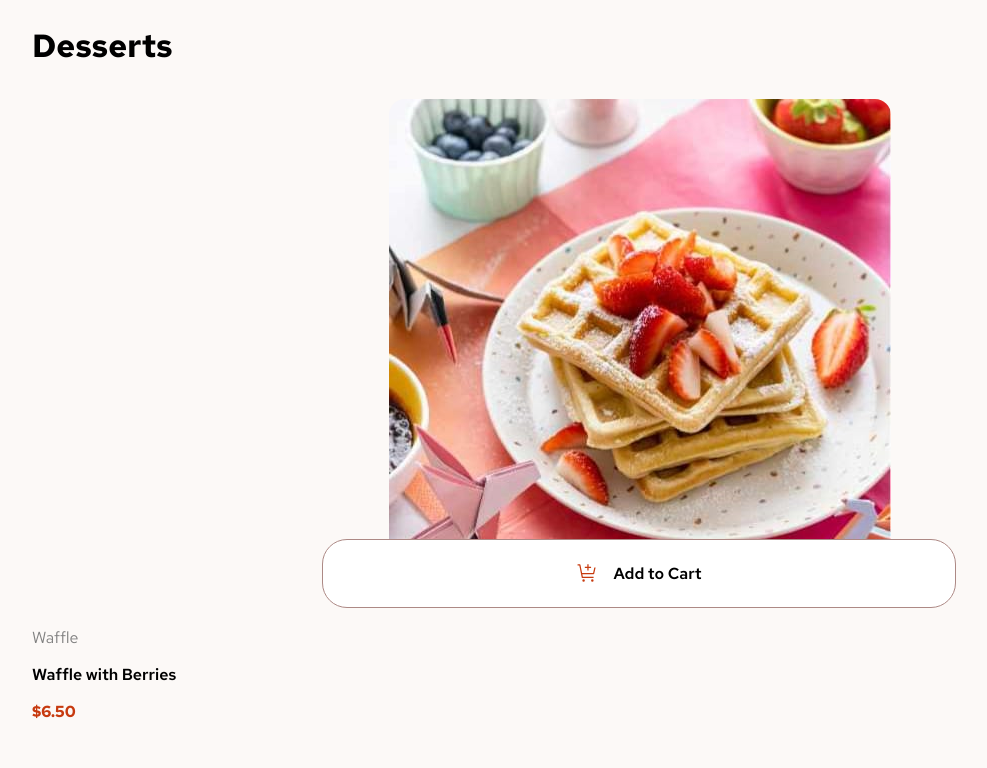
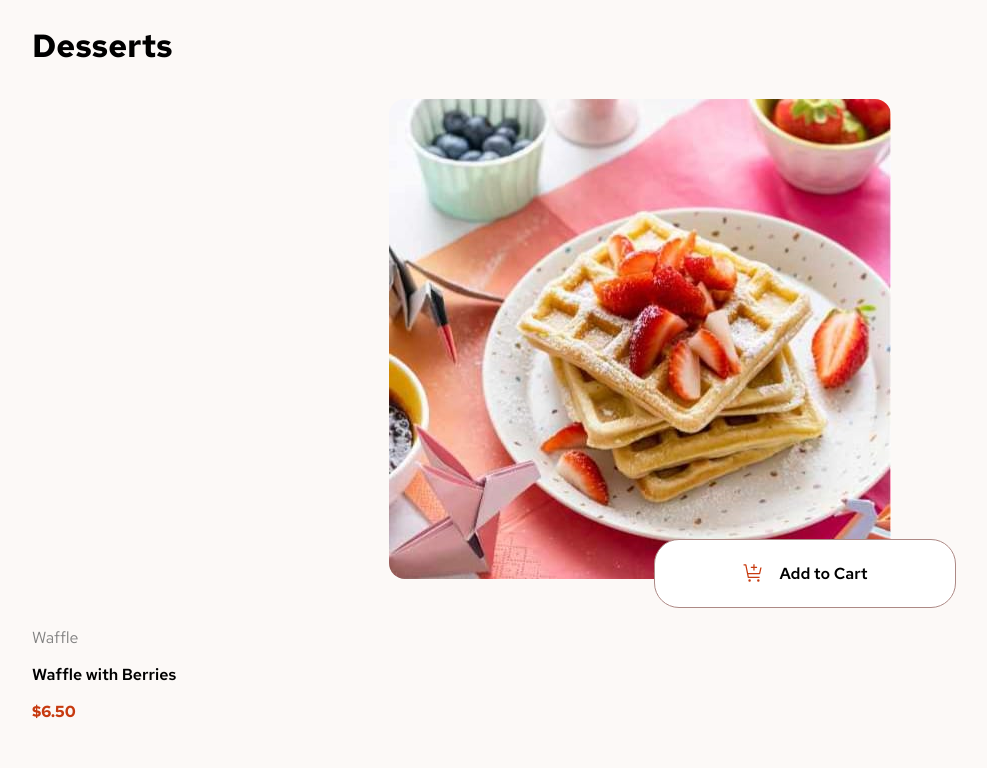
Before and after one commit to Daniel-san8/Ecommerce, a React (Vite) app: page / in a window 1280 px wide. Shown: the top 768 px of the page, without its empty margins (0-987 px from the left). Built offline with nearby package versions, Linux system fonts and the light colour scheme.

Commit message:
iniciando

```diff
--- a/src/components/Carrinho/ButtonImg/ButtonImg.jsx
+++ b/src/components/Carrinho/ButtonImg/ButtonImg.jsx
@@ -4,6 +4,7 @@ export const StyledContainerButtonCart = styled.div`
   background-color: white;
   width: 50%;
   height: 10%;
+  max-width: 300px;
   position: absolute;
   bottom: 130px;
   right: 25%;
@@ -26,6 +27,7 @@ export const StyledButtonOnProduct = styled.div`
   background-color: hsl(14, 86%, 42%);
   width: 50%;
   height: 10%;
+  max-width: 300px;
   position: absolute;
   bottom: 130px;
   right: 26%;
--- a/src/components/Carrinho/Carrinho.jsx
+++ b/src/components/Carrinho/Carrinho.jsx
@@ -12,7 +12,7 @@ const Carrinho = () => {
   const { totalItems } = React.useContext(GlobalContext);
   return (
     <StyledCarrinhoContainer>
-      <StyledTituloCarrinho>Your Cart({totalItems})</StyledTituloCarrinho>
+      <StyledTituloCarrinho>Your Cart ({totalItems})</StyledTituloCarrinho>
       <StyledCarrinhoDiv>
         <StyledCarrinhoImg src="./src/assets/images/illustration-empty-cart.svg"></StyledCarrinhoImg>
         <StyledCarrinhoParagrafo>
--- a/src/components/Produtos/Produtos.jsx
+++ b/src/components/Produtos/Produtos.jsx
@@ -17,7 +17,7 @@ const Produtos = () => {
   if (dados === null) return null;
   return (
     <>
-      {dados.map(({ image, category, name, price, id }) => {
+      {dados.map(({ image, category, name, price }) => {
         return (
           <StyledDivImg key={category}>
             <StyledImg
```
